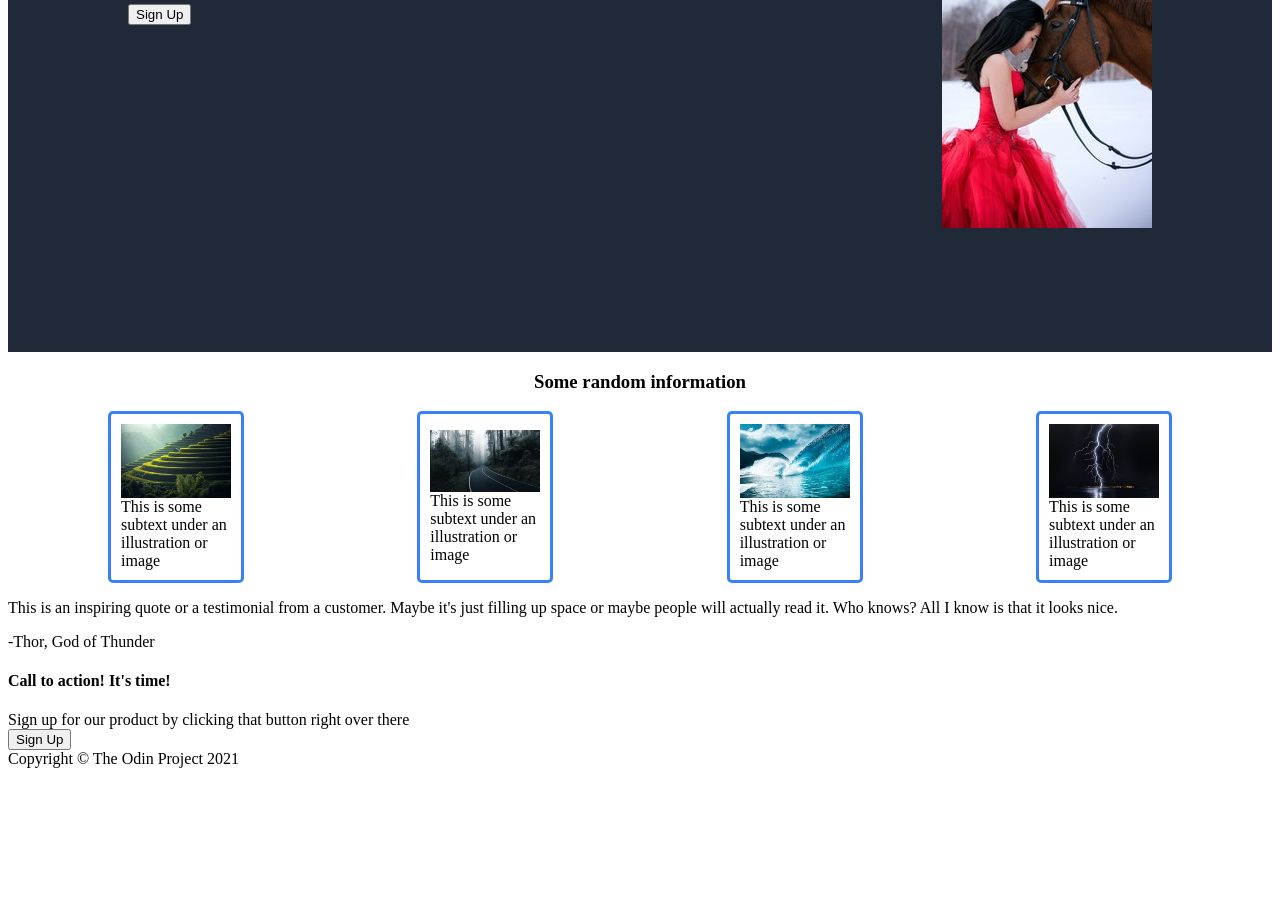
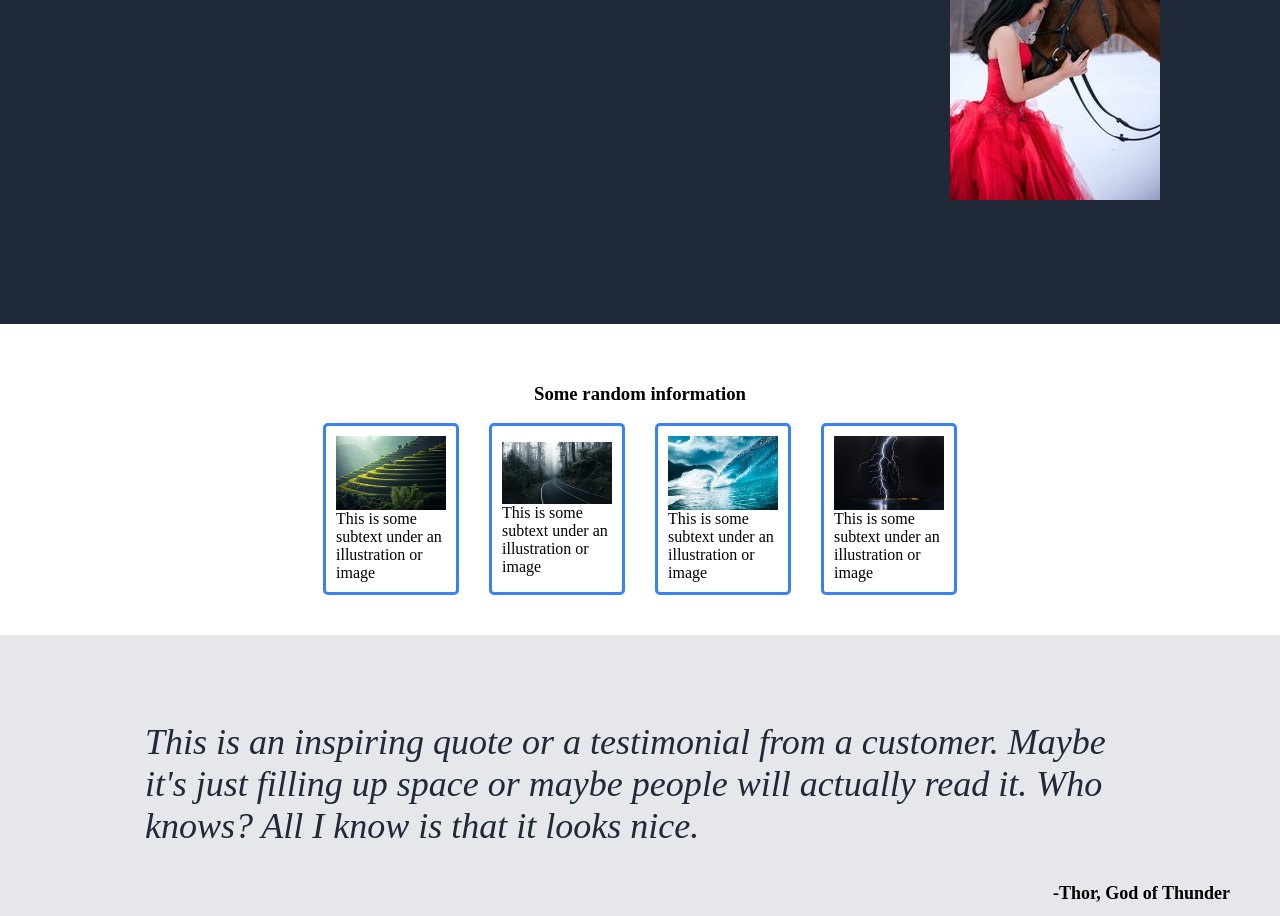
Before and after one commit to marrerap/landingPageProject, a plain HTML site: page index.html in a window 1280 px wide. Shown: the part 232-1148 px from the top of the page. Before the commit the page ends 1000 px from the top, so only its background shows below. Drawn offline with Linux system fonts and the light colour scheme.

Commit message:
styled the inpirational quote section

```diff
--- a/index.html
+++ b/index.html
@@ -61,12 +61,12 @@
         </div>
     </div>
     <div class="commentSection">
-        <div>
+        <div class="quoteText">
             <p>This is an inspiring quote or a testimonial from a customer. Maybe it's just filling up space or maybe
                 people
                 will actually read it. Who knows? All I know is that it looks nice.</p>
         </div>
-        <div>
+        <div class="authorText">
             <span> -Thor, God of Thunder</span>
         </div>
     </div>
--- a/styles.css
+++ b/styles.css
@@ -1,5 +1,6 @@
 body {
     height: 100vh;
+    margin: 0;
 
 }
 
@@ -39,7 +40,7 @@ body {
 
 .heroSection {
     display: flex;
-    margin-top: 80px;
+    margin-top: 60px;
 
     justify-content: space-between;
 }
@@ -51,6 +52,7 @@ body {
 .thumbnailSection {
     display: flex;
     flex-direction: column;
+    margin: 40px 0;
 }
 
 .thumbnailTitle {
@@ -60,7 +62,8 @@ body {
 
 .thumbnailImages {
     display: flex;
-    justify-content: space-between;
+    justify-content: center;
+    gap: 30px;
     padding: 0 100px;
 
 }
@@ -76,3 +79,26 @@ body {
     padding: 10px;
     max-width: 110px;
 }
+
+.commentSection {
+    display: flex;
+    flex-direction: column;
+    padding: 50px;
+    background-color: #e5e7eb;
+
+}
+.quoteText {
+    display: flex;
+    justify-content: center;
+    padding: 0 95px;
+    font-size: 36px;
+    font-style: italic;
+    color: #1f2937;
+
+}
+.authorText {
+    display: flex;
+    justify-content: end;
+    font-weight: bold;
+    font-size: 18px;
+}
```
